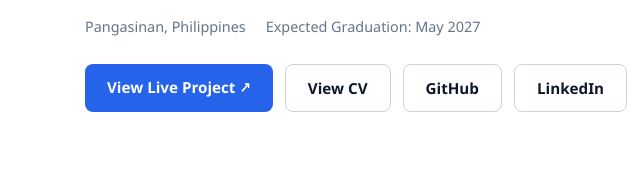
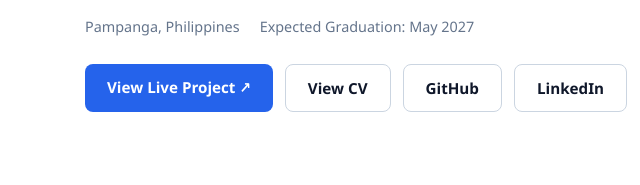
Before and after one commit to Rikashiru24/personal_porfolio, a plain HTML site: page Portfolio/index.html in a window 1280 px wide. Shown: the part 505-690 px from the top of the page, 110-750 px from the left. Drawn offline with Linux system fonts and the light colour scheme.

Commit message:
fix(portfolio): update location from Pangasinan to Pampanga
Update the hero meta location from Pangasinan to Pampanga, Philippines to reflect current information. Also removes the trailing newline at the end of index.html.

```diff
--- a/Portfolio/index.html
+++ b/Portfolio/index.html
@@ -66,7 +66,7 @@
                 data workflows backed by Linux server administration, AWS cloud storage (S3 & EC2), and team leadership.
             </p>
             <div class="hero-meta">
-                <span>Pangasinan, Philippines</span>
+                <span>Pampanga, Philippines</span>
                 <span>Expected Graduation: May 2027</span>
             </div>
             <div class="hero-buttons">
```
